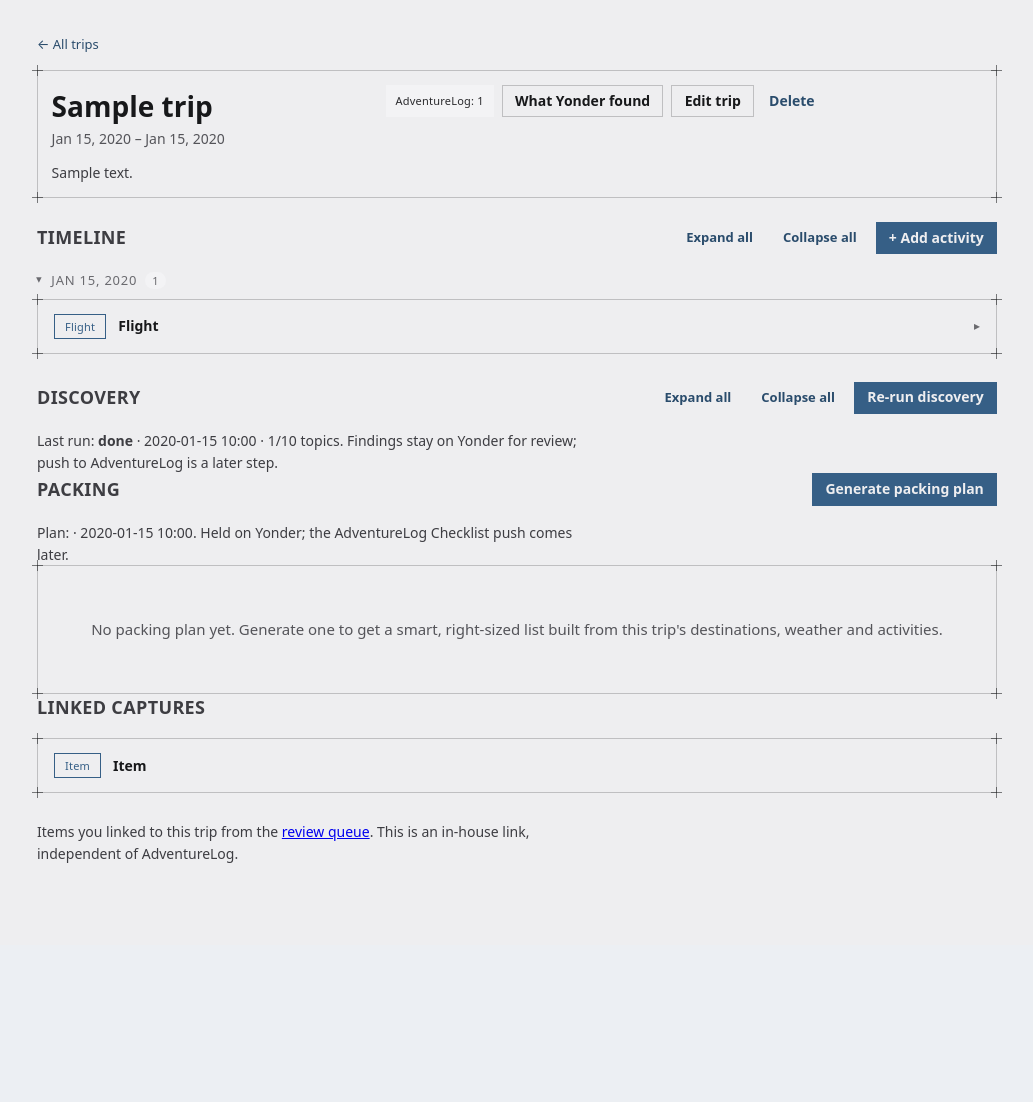
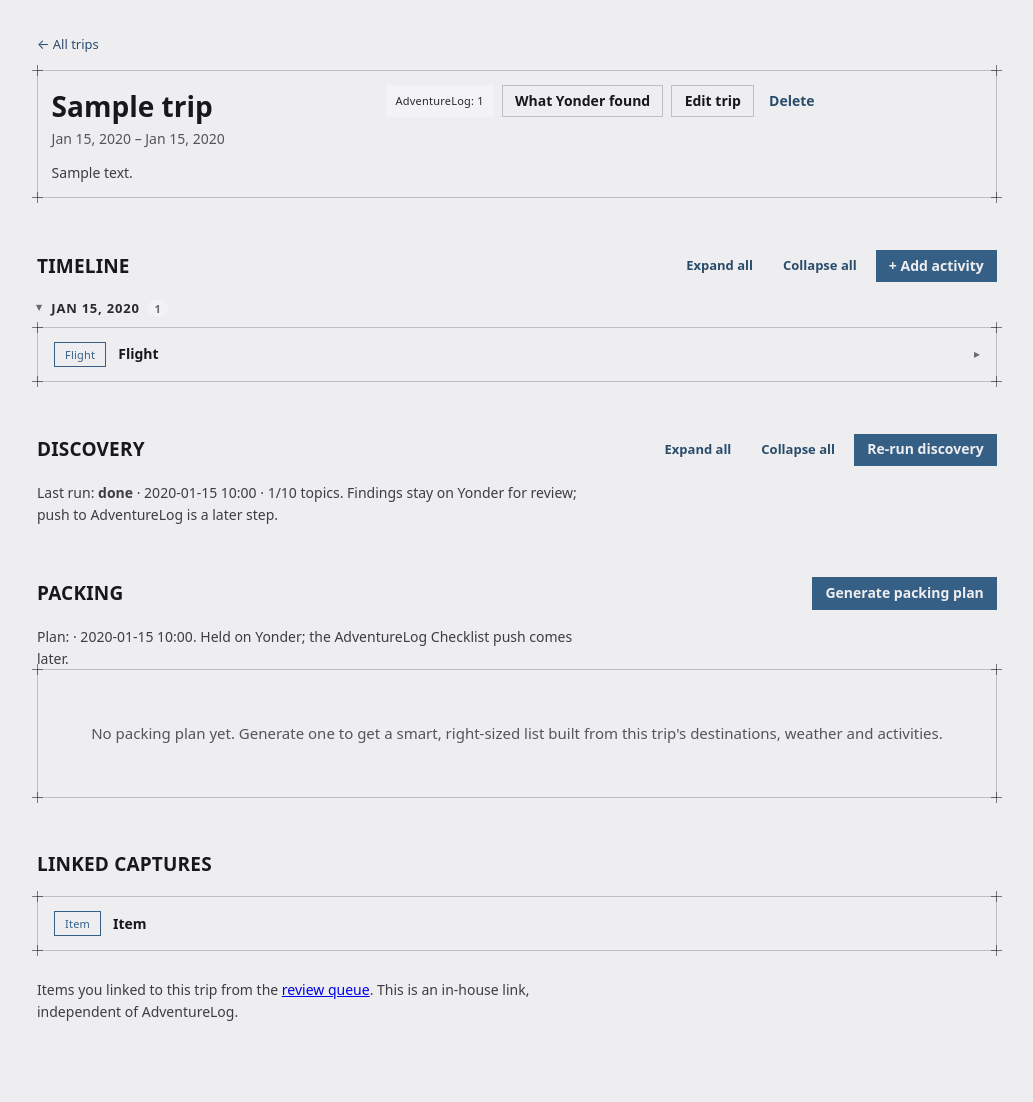
Before and after one commit to rundere/rundere-server, a FastAPI app: page /trips/1 in a window 1280 px wide. Shown: the part 46-1148 px from the top of the page, without its empty margins (123-1156 px from the left). Before the commit the page ends 909 px from the top, so only its background shows below. Run offline with FastAPI, Linux system fonts and the light colour scheme; tables that the repository leaves empty hold one stand-in row (values such as "Sample post"); some libraries are stand-ins or nearby versions.

Commit message:
fix(planning): legible headings, section spacing, carry-on default bag
More first-use polish:
- Headings were thin/washed after the font swap. bp-h2 now uses --color-text at
  700 weight (was neutral-700/600); group labels use neutral-800/600. Legible in
  both themes.
- The Packing section sat right under Discovery. bp-timeline-head gets a 52px top
  margin so sections breathe.
- Item catalog bag field defaults to carry-on (single-select is correct — what
  fits carry-on fits checked — so carry-on is the safe default for a new item).

Co-Authored-By: Claude Opus 4.8 <noreply@anthropic.com>

```diff
--- a/app/admin.py
+++ b/app/admin.py
@@ -208,8 +208,10 @@ def mount_admin(app, engine) -> None:
             "category": {"choices": [(c, c) for c in
                                      ("clothing", "footwear", "toiletries", "tech",
                                       "documents", "health", "activity")]},
-            "bag": {"choices": [("checked", "checked"), ("carry_on", "carry-on")],
-                    "default": "checked"},
+            # Single-select on purpose: anything that fits carry-on also fits
+            # checked, so carry-on is the safe default for a new item.
+            "bag": {"choices": [("carry_on", "carry-on"), ("checked", "checked")],
+                    "default": "carry_on"},
             "id": {"description": "Stable key referenced by archetypes "
                    "(lowercase, no spaces), e.g. quick_dry_top."},
         }
--- a/app/models.py
+++ b/app/models.py
@@ -417,7 +417,7 @@ class PackingCatalogItem(Base):
     id: Mapped[str] = mapped_column(String(64), primary_key=True)
     label: Mapped[str] = mapped_column(String(128))
     category: Mapped[str] = mapped_column(String(16), index=True)
-    bag: Mapped[str] = mapped_column(String(12), default="checked")   # carry_on|checked
+    bag: Mapped[str] = mapped_column(String(12), default="carry_on")   # carry_on|checked
     weight_g: Mapped[int] = mapped_column(Integer, default=0)
     tags: Mapped[list | None] = mapped_column(JsonCol, default=list)
     variants: Mapped[dict | None] = mapped_column(JsonCol, default=dict)  # {masc,fem,neutral}
--- a/app/trips/static/trips.css
+++ b/app/trips/static/trips.css
@@ -155,8 +155,8 @@ textarea.input { min-height: 72px; resize: vertical; }
 .bp-head { display: flex; align-items: center; justify-content: space-between;
   margin-bottom: 20px; gap: 16px; }
 .bp-h1 { font-family: var(--font-heading); font-weight: 700; font-size: 28px; margin: 0; }
-.bp-h2 { font-family: var(--font-heading); font-weight: 600; font-size: 18px; margin: 0;
-  letter-spacing: .02em; text-transform: uppercase; color: var(--color-neutral-700); }
+.bp-h2 { font-family: var(--font-heading); font-weight: 700; font-size: 19px; margin: 0;
+  letter-spacing: .01em; text-transform: uppercase; color: var(--color-text); }
 .bp-back { display: inline-block; font-size: 13px; margin-bottom: 16px;
   color: var(--color-accent-700); text-decoration: none; }
 .bp-back:hover { text-decoration: underline; }
@@ -167,7 +167,8 @@ textarea.input { min-height: 72px; resize: vertical; }
 .bp-search { flex: 1; min-width: 200px; max-width: 320px; }
 .bp-group { margin-bottom: 28px; }
 .bp-group-label { font-family: var(--font-heading); font-size: 13px; letter-spacing: .06em;
-  text-transform: uppercase; color: var(--color-neutral-500); margin-bottom: 8px; }
+  text-transform: uppercase; color: var(--color-neutral-800); font-weight: 600;
+  margin-bottom: 8px; }
 /* When bp-group is a <details>, its label is a <summary> (collapsible group). */
 details.bp-group > summary.bp-group-label { cursor: pointer; list-style: none;
   display: flex; align-items: center; gap: 8px; user-select: none; }
@@ -212,7 +213,7 @@ details.bp-group[open] > summary.bp-group-label::before { transform: rotate(90de
 .bp-push-err { display: inline-block; margin-top: 8px; font-size: 13px;
   color: #fff; background: color-mix(in srgb, #b42318 82%, transparent); padding: 6px 10px; }
 .bp-timeline-head { display: flex; align-items: center; justify-content: space-between;
-  margin-bottom: 16px; gap: 16px; }
+  margin: 52px 0 16px; gap: 16px; }
 
 /* ---- detail: timeline ---- */
 .bp-daycard { padding: 0; }
--- a/planning/catalog.py
+++ b/planning/catalog.py
@@ -104,7 +104,7 @@ def seed_catalog(session) -> None:
             continue
         session.add(PackingCatalogItem(
             id=iid, label=it.get("label", iid), category=it["category"],
-            bag=it.get("bag", "checked"), weight_g=it.get("weight_g", 0),
+            bag=it.get("bag", "carry_on"), weight_g=it.get("weight_g", 0),
             tags=it.get("tags", []), variants=it.get("variants", {})))
     session.commit()
 
```
